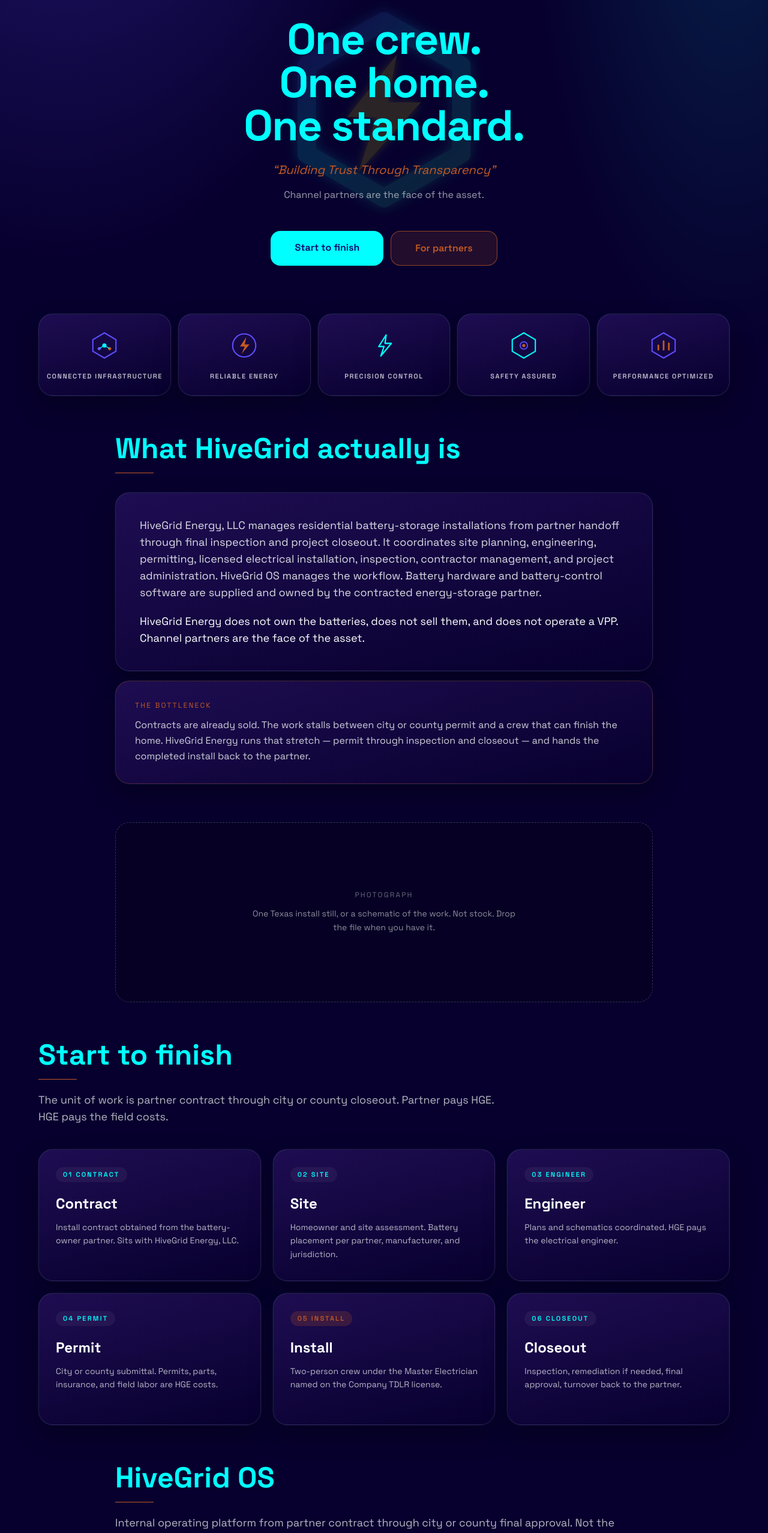
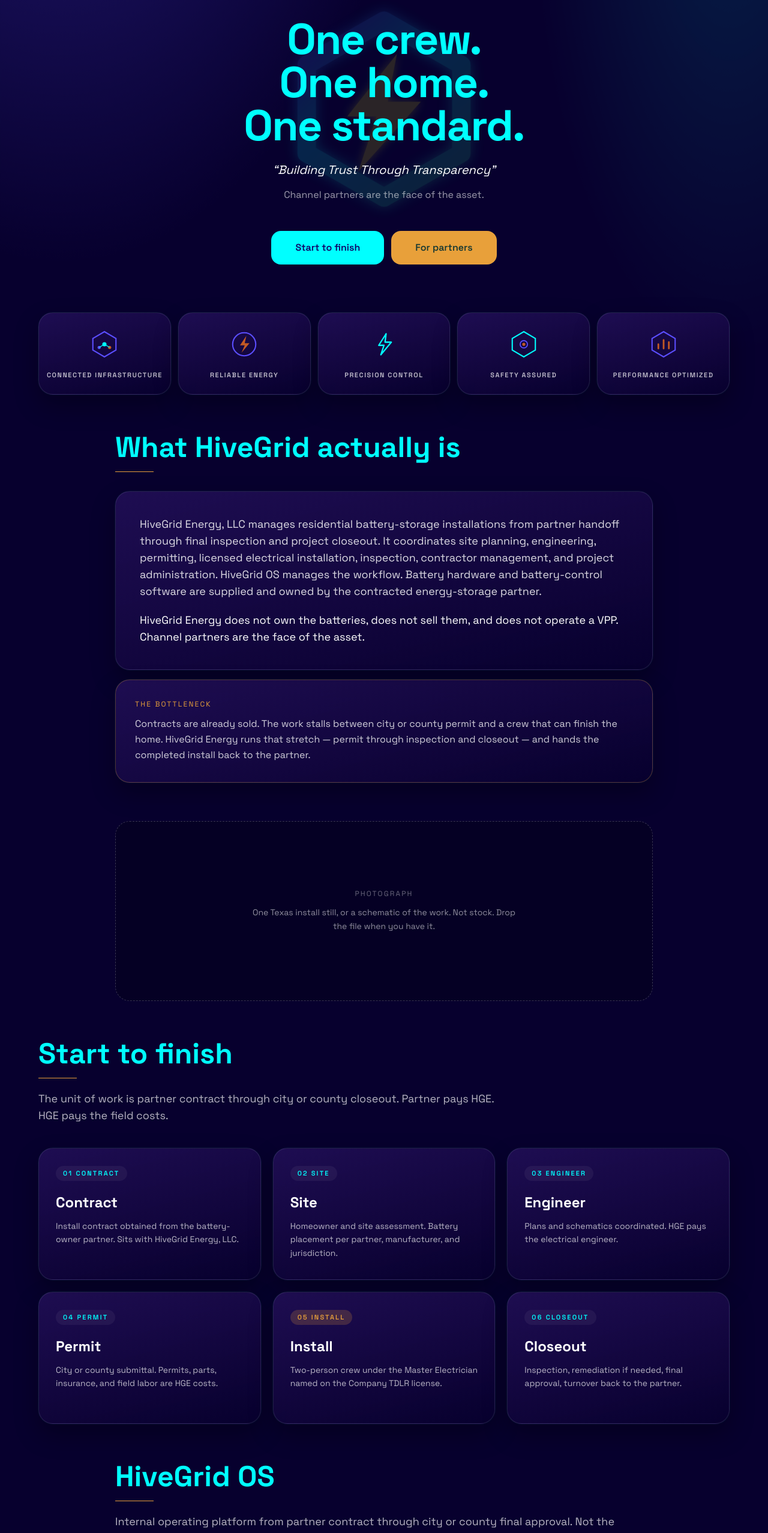
Before and after one commit to jamesbeeker007-cell/hivegrid-energy-os, a Next.js app: page / in a window 1280 px wide. Shown: the part 234-2790 px from the top of the page at 60% size. Built offline with nearby package versions, Linux system fonts and the light colour scheme.

Commit message:
Gold partner CTA; motto off copper onto white italic

```diff
--- a/app/page.js
+++ b/app/page.js
@@ -150,9 +150,9 @@
           </a>
           <div className="hidden md:flex items-center gap-7 text-sm font-medium text-white/75">
             <a href="#about" className="hover:text-hive-cyan">About</a>
-            <a href="#how-it-works" className="hover:text-hive-copper">How It Works</a>
+            <a href="#how-it-works" className="hover:text-hive-gold">How It Works</a>
             <a href="#platform" className="hover:text-hive-cyan">Platform</a>
-            <a href="#contact" className="hover:text-hive-copper">Contact</a>
+            <a href="#contact" className="hover:text-hive-gold">Contact</a>
             <a href="/portal" className="hover:text-hive-cyan">Portal</a>
           </div>
           <button onClick={() => setIsMenuOpen(!isMenuOpen)} className="md:hidden text-hive-cyan text-3xl leading-none" aria-label="Toggle menu">
@@ -163,9 +163,9 @@
           <div className="md:hidden mt-3">
             <div className="flex flex-col gap-3 text-sm hive-card border border-white/10 rounded-2xl p-4">
               <a href="#about" onClick={closeMenu} className="text-hive-cyan">About</a>
-              <a href="#how-it-works" onClick={closeMenu} className="text-hive-copper">How It Works</a>
+              <a href="#how-it-works" onClick={closeMenu} className="text-hive-gold">How It Works</a>
               <a href="#platform" onClick={closeMenu} className="text-hive-cyan">Platform</a>
-              <a href="#contact" onClick={closeMenu} className="text-hive-copper">Contact</a>
+              <a href="#contact" onClick={closeMenu} className="text-hive-gold">Contact</a>
               <a href="/portal" onClick={closeMenu} className="text-hive-cyan">Portal</a>
             </div>
           </div>
@@ -183,8 +183,8 @@
           <h1 className="text-5xl sm:text-6xl md:text-7xl font-bold tracking-tight mb-6 leading-[0.95] text-hive-cyan">
             One crew.<br />One home.<br />One standard.
           </h1>
-          <p className="text-lg md:text-xl text-white/80 max-w-2xl mx-auto mb-4">
-            <span className="italic text-hive-copper">“Building Trust Through Transparency”</span>
+          <p className="text-lg md:text-xl max-w-2xl mx-auto mb-4">
+            <span className="italic text-white">“Building Trust Through Transparency”</span>
           </p>
           <p className="text-white/60 text-sm md:text-base max-w-xl mx-auto mb-12">
             Channel partners are the face of the asset.
@@ -193,7 +193,7 @@
             <a href="#how-it-works" className="bg-hive-cyan text-hive-indigo hover:brightness-110 font-semibold px-10 py-4 rounded-2xl">
               Start to finish
             </a>
-            <a href="#contact" className="border border-hive-copper/70 bg-hive-copper/15 hover:bg-hive-copper/25 font-semibold px-10 py-4 rounded-2xl text-hive-copper">
+            <a href="#contact" className="bg-hive-gold hover:brightness-110 font-semibold px-10 py-4 rounded-2xl text-hive-ink">
               For partners
             </a>
           </div>
@@ -214,7 +214,7 @@
       <section id="about" className="px-5 pb-16">
         <div className="max-w-4xl mx-auto">
           <h2 className="text-3xl md:text-5xl font-bold text-hive-cyan">What HiveGrid actually is</h2>
-          <div className="h-px w-16 bg-hive-copper mt-4 mb-8" />
+          <div className="h-px w-16 bg-hive-gold mt-4 mb-8" />
           <div className="hive-card border border-white/10 rounded-3xl p-6 md:p-10 space-y-5 text-base md:text-lg leading-relaxed text-white/85">
             <p>
               HiveGrid Energy, LLC manages residential battery-storage installations from partner handoff through final inspection and project closeout. It coordinates site planning, engineering, permitting, licensed electrical installation, inspection, contractor management, and project administration. HiveGrid OS manages the workflow. Battery hardware and battery-control software are supplied and owned by the contracted energy-storage partner.
@@ -223,8 +223,8 @@
               HiveGrid Energy does not own the batteries, does not sell them, and does not operate a VPP. Channel partners are the face of the asset.
             </p>
           </div>
-          <div className="mt-4 hive-card border border-hive-copper/30 rounded-3xl p-6 md:p-8 text-white/80 leading-relaxed">
-            <div className="text-xs tracking-[0.18em] uppercase text-hive-copper mb-3">The bottleneck</div>
+          <div className="mt-4 hive-card border border-hive-gold/30 rounded-3xl p-6 md:p-8 text-white/80 leading-relaxed">
+            <div className="text-xs tracking-[0.18em] uppercase text-hive-gold mb-3">The bottleneck</div>
             <p>
               Contracts are already sold. The work stalls between city or county permit and a crew that can finish the home. HiveGrid Energy runs that stretch — permit through inspection and closeout — and hands the completed install back to the partner.
             </p>
@@ -246,7 +246,7 @@
       <section id="how-it-works" className="px-5 pb-16">
         <div className="max-w-6xl mx-auto">
           <h2 className="text-3xl md:text-5xl font-bold text-hive-cyan">Start to finish</h2>
-          <div className="h-px w-16 bg-hive-copper mt-4 mb-5" />
+          <div className="h-px w-16 bg-hive-gold mt-4 mb-5" />
           <p className="text-white/70 text-base md:text-lg max-w-3xl mb-10">
             The unit of work is partner contract through city or county closeout. Partner pays HGE. HGE pays the field costs.
           </p>
@@ -254,7 +254,7 @@
             {STEPS.map((step) => (
               <div key={step.n} className="hive-card border border-white/10 rounded-3xl p-7 min-h-[220px]">
                 <div className={`inline-flex text-[11px] font-semibold tracking-[0.2em] uppercase px-3 py-1 rounded-full mb-5 ${
-                  step.hot ? 'bg-hive-copper/20 text-hive-copper' : 'bg-white/5 text-hive-cyan'
+                  step.hot ? 'bg-hive-gold/20 text-hive-gold' : 'bg-white/5 text-hive-cyan'
                 }`}>
                   {step.n} {step.title}
                 </div>
@@ -269,7 +269,7 @@
       <section id="platform" className="px-5 pb-16">
         <div className="max-w-4xl mx-auto">
           <h2 className="text-3xl md:text-5xl font-bold text-hive-cyan">HiveGrid OS</h2>
-          <div className="h-px w-16 bg-hive-copper mt-4 mb-5" />
+          <div className="h-px w-16 bg-hive-gold mt-4 mb-5" />
           <p className="text-white/70 text-base md:text-lg mb-8">
             Internal operating platform from partner contract through city or county final approval. Not the software that runs the battery.
           </p>
@@ -280,7 +280,7 @@
             <div className="grid sm:grid-cols-2 gap-4">
               {MODULES.map((mod) => (
                 <div key={mod.name} className="rounded-2xl p-5 bg-black/25 border border-white/8">
-                  <h3 className={`font-semibold text-hive-cyan mb-1.5`}>{mod.name}</h3>
+                  <h3 className="font-semibold text-hive-cyan mb-1.5">{mod.name}</h3>
                   <p className="text-sm text-white/65">{mod.body}</p>
                 </div>
               ))}
@@ -299,7 +299,7 @@
       <section id="contact" className="px-5 pb-16">
         <div className="max-w-xl mx-auto text-center">
           <h2 className="text-3xl md:text-5xl font-bold text-hive-cyan">Work with HiveGrid</h2>
-          <div className="h-px w-16 bg-hive-copper mx-auto mt-4 mb-5" />
+          <div className="h-px w-16 bg-hive-gold mx-auto mt-4 mb-5" />
           <p className="text-white/70 mb-2">For strategic partners.</p>
           <p className="text-white/80 mb-8">10221 Paintbrush Dr.<br />Fort Worth, TX 76244</p>
           <form onSubmit={handleSubmit} className="flex flex-col gap-3 text-left">
@@ -312,13 +312,13 @@
                     onChange={(e) => setEmail(e.target.value)}
                     placeholder="Email"
                     required
-                    className="flex-1 bg-black/30 border border-white/15 rounded-2xl px-5 py-3.5 text-white placeholder:text-white/40 focus:outline-none focus:border-hive-copper"
+                    className="flex-1 bg-black/30 border border-white/15 rounded-2xl px-5 py-3.5 text-white placeholder:text-white/40 focus:outline-none focus:border-hive-gold"
                   />
-                  <button type="submit" disabled={sending} className="bg-hive-copper hover:brightness-110 text-white font-semibold px-8 py-3.5 rounded-2xl disabled:opacity-60">
+                  <button type="submit" disabled={sending} className="bg-hive-gold hover:brightness-110 text-hive-ink font-semibold px-8 py-3.5 rounded-2xl disabled:opacity-60">
                     {sending ? 'Sending…' : 'Contact us'}
                   </button>
                 </div>
-                {sendError && <p className="text-sm text-hive-copper">{sendError}</p>}
+                {sendError && <p className="text-sm text-hive-gold">{sendError}</p>}
               </>
             ) : (
               <div className="py-6 text-center text-hive-cyan font-medium">Thank you. We will be in touch shortly.</div>
@@ -328,13 +328,13 @@
       </section>
 
       <footer className="border-t border-white/10 py-10 text-center text-sm text-white/50 px-5">
-        <div className="italic text-hive-copper mb-2">“Building Trust Through Transparency”</div>
+        <div className="italic text-white mb-2">“Building Trust Through Transparency”</div>
         <div>10221 Paintbrush Dr., Fort Worth, TX 76244</div>
         <div className="mt-2">© 2026 HiveGrid Energy, LLC · Wyoming LLC · Texas operations</div>
       </footer>
 
       {showBackToTop && (
-        <button onClick={() => window.scrollTo({ top: 0, behavior: 'smooth' })} className="fixed bottom-6 right-6 z-50 flex h-12 w-12 items-center justify-center rounded-full bg-hive-copper text-white" aria-label="Back to top">
+        <button onClick={() => window.scrollTo({ top: 0, behavior: 'smooth' })} className="fixed bottom-6 right-6 z-50 flex h-12 w-12 items-center justify-center rounded-full bg-hive-gold text-hive-ink" aria-label="Back to top">
           ↑
         </button>
       )}
--- a/tailwind.config.js
+++ b/tailwind.config.js
@@ -7,13 +7,14 @@
   theme: {
     extend: {
       colors: {
-        // 21 Sep 2026 board + working hexes pending review
         'hive-indigo': '#110066',
         'hive-light': '#F7F8FC',
         'hive-blue': '#5B4EFF',
         'hive-cyan': '#00FFFF',
         'hive-yellow': '#FFFF00',
         'hive-copper': '#C45A24',
+        'hive-gold': '#E8A03A',
+        'hive-ink': '#1B3A32',
         'hive-white': '#FFFFFF',
         'hive-base': '#110066',
         'hive-panel': '#1A0A4A',
```
